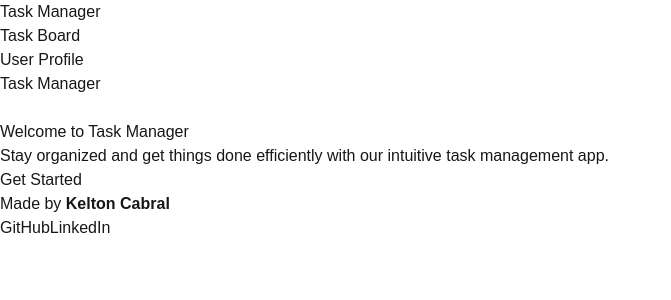
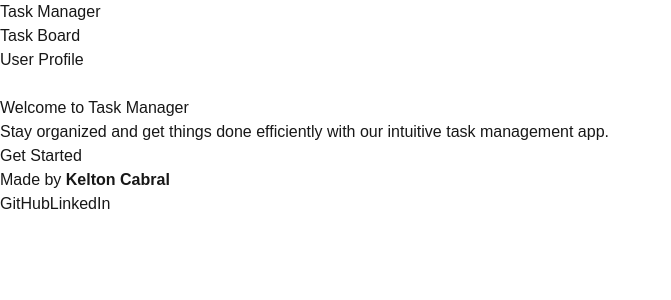
Before and after one commit to CledirFL/task_management, a Next.js app: page / in a window 1280 px wide. Shown: the top 300 px of the page, without its empty margins (0-671 px from the left). Built offline with nearby package versions, Linux system fonts and the light colour scheme.

Commit message:
refactor: simplify NavBar component structure and remove unused links

```diff
--- a/src/components/NavBar/index.tsx
+++ b/src/components/NavBar/index.tsx
@@ -1,29 +1,12 @@
-"use client"
-import Link from 'next/link'
 import React from 'react'
 import DrawerMenu from '../DrawerMenu'
-import { usePathname } from 'next/navigation'
 
 export default function NavBar() {
-    const pathName = usePathname()
     return (
         <nav className="shadow-lg ">
-            <div className="container mx-auto px-4 py-4 flex justify-between items-center">
-                <Link href="/">
-                    <h1 className="text-xl font-semibold ">Task Manager</h1>
-                </Link>
-                {pathName !== '/' && (
-                    <div className="space-x-6 hidden md:block">
-                        <Link href="/task" legacyBehavior>
-                            <a className="text-gray-700 hover:text-gray-300">Task Board</a>
-                        </Link>
-                        <Link href="/profile" legacyBehavior>
-                            <a className="text-gray-700 hover:text-gray-300">User Profile</a>
-                        </Link>
-                    </div>
-                )}
-                 {/* Drawer Menu for Mobile/Tablet */}
-               <DrawerMenu />
+            <div className="container mx-auto px-4 pb-4 flex justify-between items-center">
+                <div ></div>
+                <DrawerMenu />
             </div>
         </nav>
     )
```
